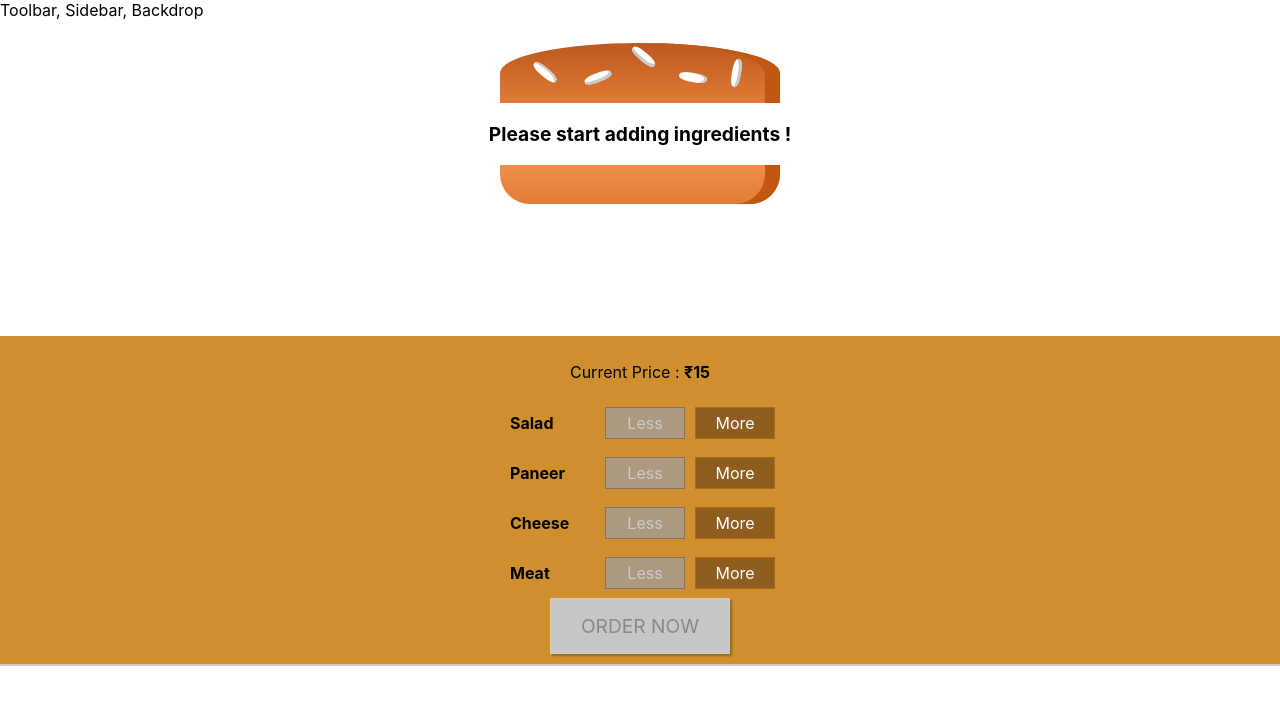
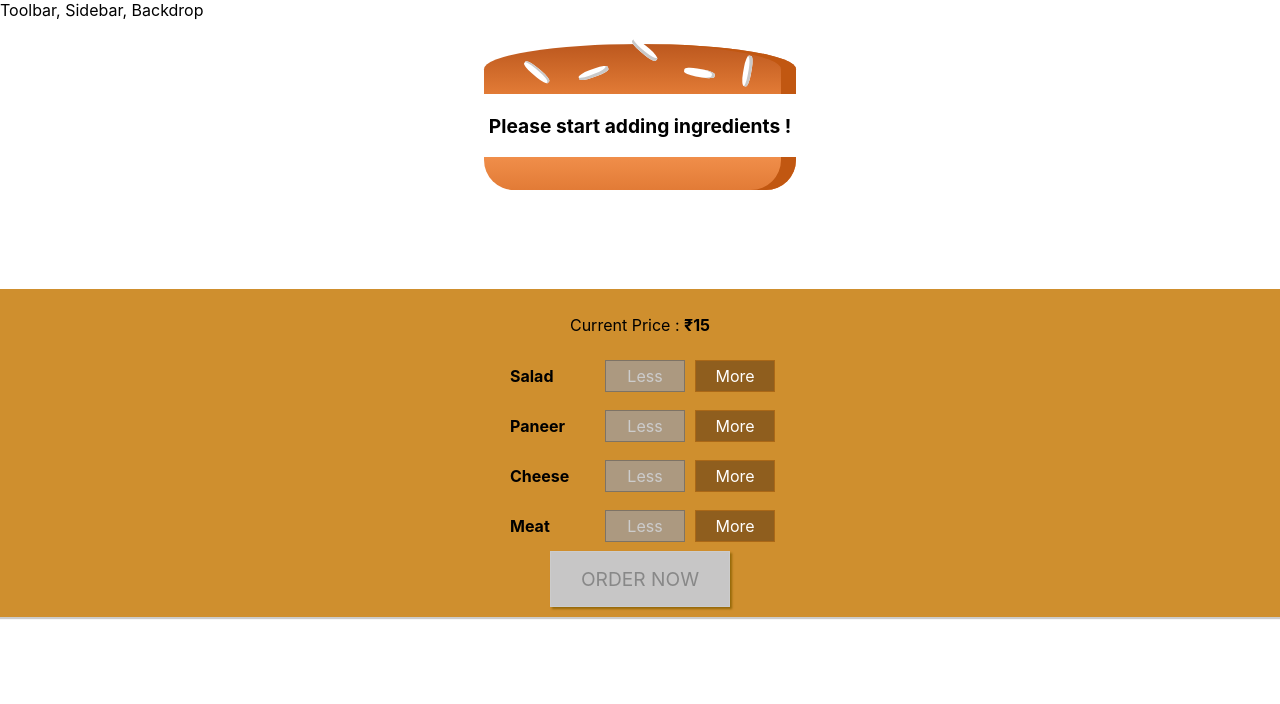
Before and after one commit to yash1rj/Buger-Builder, a React (Create React App) app: page / in a window 1280 px wide. Shown: the top 704 px of the page. Built offline with nearby package versions, Linux system fonts and the light colour scheme.

Commit message:
order now button when enable/disable
Appropriately enable/disable order now button when ingredient added/removed

```diff
--- a/src/components/Burger/Burger.module.css
+++ b/src/components/Burger/Burger.module.css
@@ -1,30 +1,37 @@
 .Burger {
     width: 100%;
     margin: auto;
-    height: 280px;
+    height: 250px;
     overflow: scroll;
     text-align: center;
     font-weight: bold;
     font-size: 1.2rem;
+    -ms-overflow-style: none;  /* IE and Edge */
+    scrollbar-width: none;  /* Firefox */
 }
 
-@media (min-width: 1000px) and (min-height: 700px) {
-     .Burger {
-         width: 700px;
-         height: 600px;
-     }
+::-webkit-scrollbar {
+    width: 0;  /* Remove scrollbar space */
+    background: transparent;  /* Optional: just make scrollbar invisible */
+}
+
+@media (min-width: 500px) and (min-height: 400px) {
+    .Burger {
+        width: 310px;
+        height: 213px;
+    }
 }
 
 @media (min-width: 500px) and (min-height: 401px) {
     .Burger {
-        width: 450px;
-        height: 400px;
+        width: 350px;
+        height: 233px;
     }
 }
 
-@media (min-width: 500px) and (min-height: 400px) {
-    .Burger {
-        width: 350px;
-        height: 300px;
-    }
+@media (min-width: 900px) and (min-height: 600px) {
+     .Burger {
+         width: 390px;
+         height: 253px;
+     }
 }
--- a/src/containers/BurgerBuilder/BurgerBuilder.js
+++ b/src/containers/BurgerBuilder/BurgerBuilder.js
@@ -21,7 +21,21 @@ class BurgerBuilder extends Component {
             salad: 0,
             paneer: 0
         },
-        totalPrice: 15
+        totalPrice: 15,
+        purchasable: false
+    }
+
+    updatePurchaseState(ingredients) {
+        const sum = Object.keys(ingredients)
+            .map(igKey => {
+                return ingredients[igKey];
+            })
+            .reduce((sum, el) => {
+                return sum + el;
+            }, 0);
+        this.setState({
+            purchasable: sum>0
+        })
     }
 
     addIngredientHandler = (type) => {
@@ -38,6 +52,7 @@ class BurgerBuilder extends Component {
             totalPrice: updatedPrice,
             ingredients: updatedIngredient
         });
+        this.updatePurchaseState(updatedIngredient);
     }
 
     removeIngredientHandler = (type) => {
@@ -57,6 +72,7 @@ class BurgerBuilder extends Component {
             totalPrice: updatedPrice,
             ingredients: updatedIngredient
         });
+        this.updatePurchaseState(updatedIngredient);
     }
 
     render() {
@@ -74,6 +90,7 @@ class BurgerBuilder extends Component {
                     ingredientAdded={this.addIngredientHandler}
                     ingredientRemoved={this.removeIngredientHandler}
                     disabled={disabledInfo}
+                    purchasable={this.state.purchasable}
                     price={this.state.totalPrice} />
             </Aux>
         );
```
